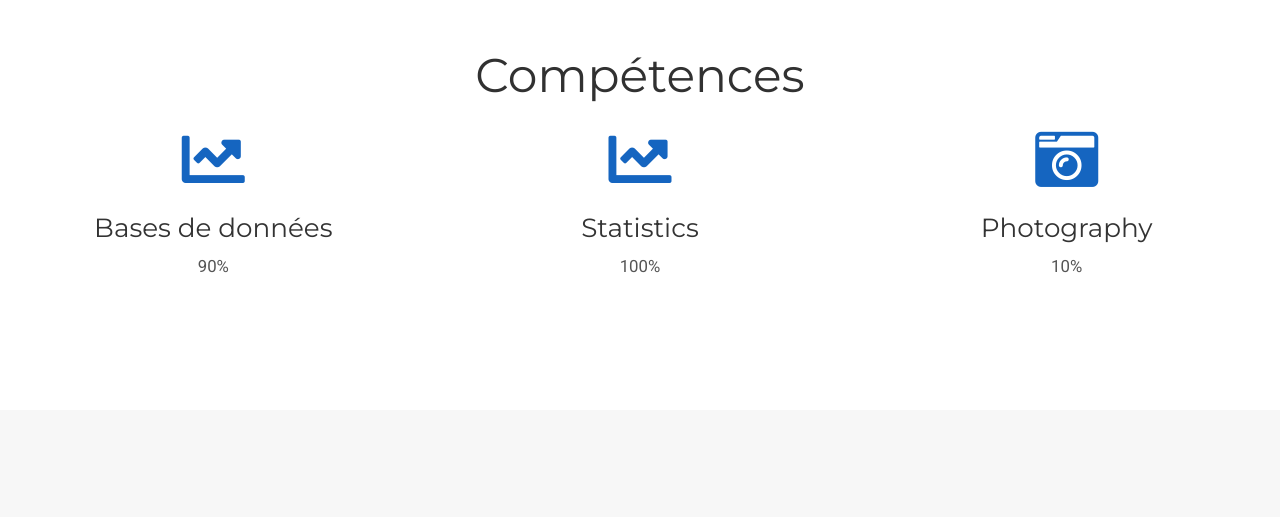
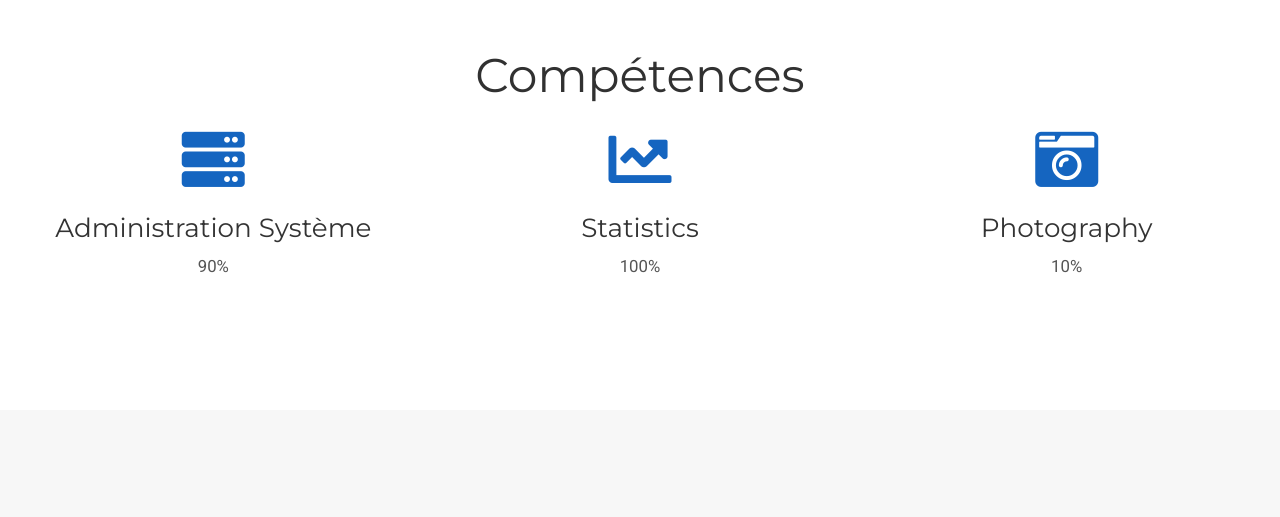
Before and after one commit to brbabaloni/brbabaloni.github.io, a plain HTML site: page index.html in a window 1280 px wide. Shown: the part 1120-1637 px from the top of the page. Drawn offline with nearby package versions, Linux system fonts and the light colour scheme; some icons are missing.

Commit message:
deploy: brbabaloni/brbabaloni-homepage@755b42efd41a26852768401215f125b1de94caca

```diff
--- a/index.html
+++ b/index.html
@@ -223,8 +223,8 @@ Cette page est en cours de construction.
 <h1>Compétences</h1>
 </div>
 <div class="col-12 col-sm-4">
-<div class=featurette-icon><i class="fas fa-chart-line"></i></div>
-<div class=section-subheading>Bases de données</div>
+<div class=featurette-icon><i class="fas fa-server"></i></div>
+<div class=section-subheading>Administration Système</div>
 <p>90%</p>
 </div>
 <div class="col-12 col-sm-4">
```
